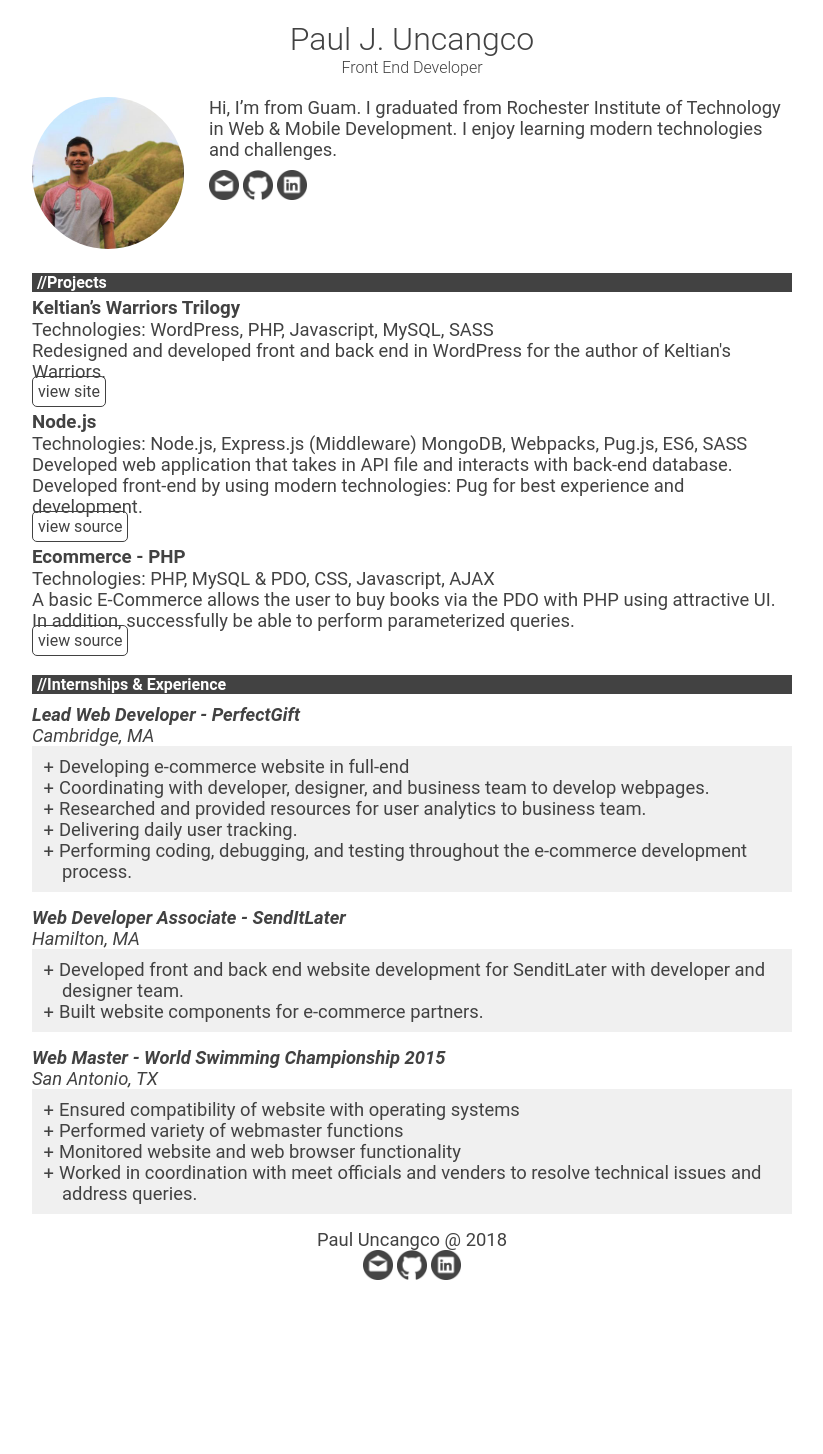
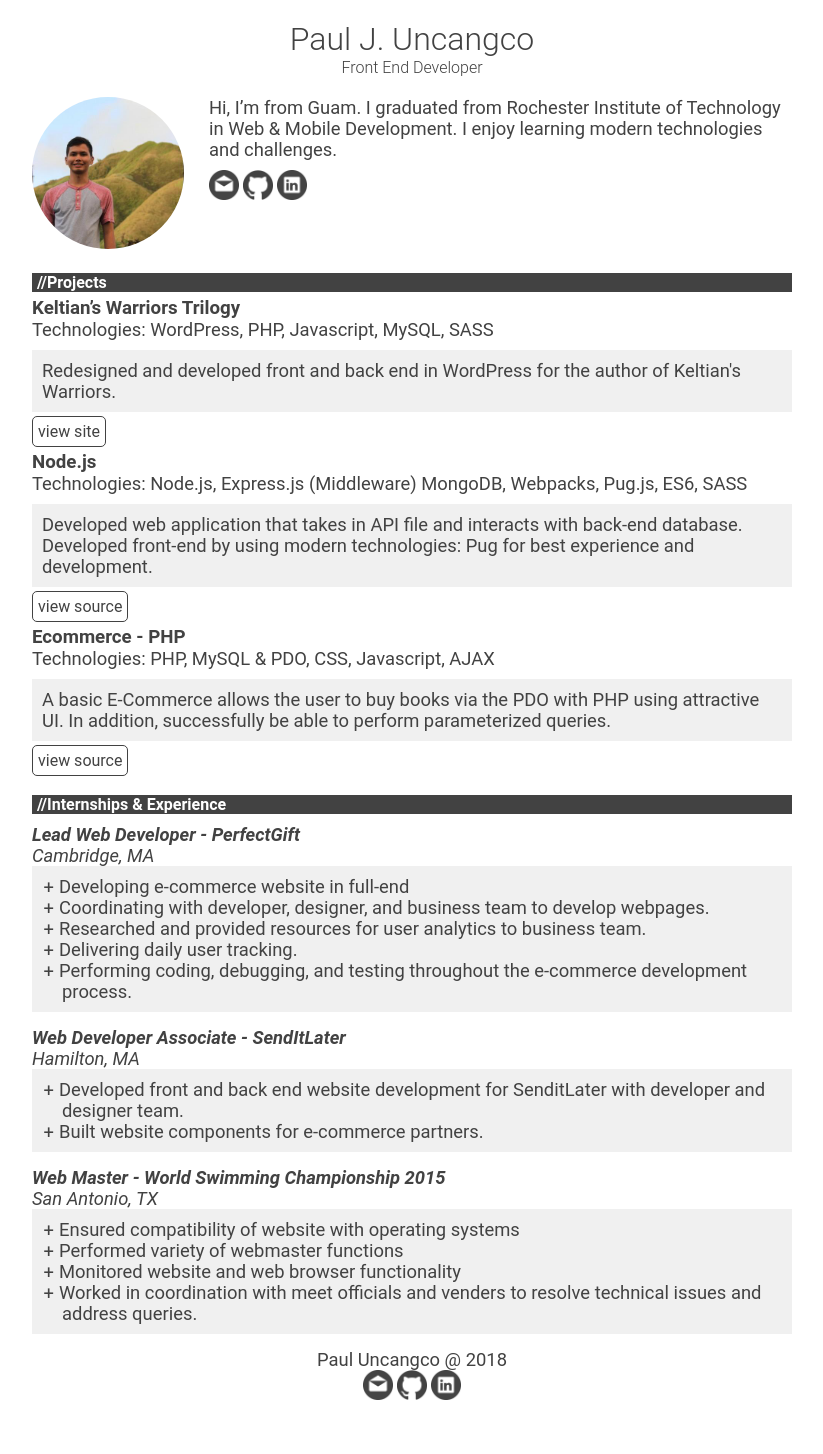
Before and after one commit to islanderTron/islandertron.github.io, a Jekyll site: the page built from index.md, in a window 1280 px wide. Shown: the whole page, without its empty margins (228-1051 px from the left). Built offline with Jekyll 4.4.1, drawn with Linux system fonts in a browser that asks for light colours; a script that is not in the unit is left out; before the commit the page ends 1334 px from its top, so only the background shows below that.

```diff
--- a/_includes/footer.html
+++ b/_includes/footer.html
@@ -1,5 +1,4 @@
 <footer>
     <p>Paul Uncangco @ 2018</p>
     {% include logos.html %}
-    <script src="/assets/main.js"></script>
 </footer>
--- a/_includes/google-analytic.html
+++ b/_includes/google-analytic.html
@@ -1,5 +1,4 @@
 <!-- Global site tag (gtag.js) - Google Analytics -->
-<script async src="https://www.googletagmanager.com/gtag/js?id=UA-87205702-1"></script>
 <script>
   window.dataLayer = window.dataLayer || [];
   function gtag(){dataLayer.push(arguments);}
--- a/_includes/projects.html
+++ b/_includes/projects.html
@@ -1,27 +1,21 @@
 <h2>//Projects</h2>
 <div class="project">
     <h3>Keltian’s Warriors Trilogy</h3>
-    <div class="toggle" onclick="toggle();">
-        <p>Technologies: WordPress, PHP, Javascript, MySQL, SASS</p>
-        <p>Redesigned and developed front and back end in WordPress for the author of Keltian's Warriors.</p>
-        <a href="https://solidaymichael.com" target="_blank">view site</a>
-    </div>
+    <p>Technologies: WordPress, PHP, Javascript, MySQL, SASS</p>
+    <p>Redesigned and developed front and back end in WordPress for the author of Keltian's Warriors.</p>
+    <a href="https://solidaymichael.com" target="_blank">view site</a>
 </div>
 
 <div class="project">
     <h3>Node.js</h3>
-    <div class="toggle" onclick="toggle();">
     <p>Technologies: Node.js, Express.js (Middleware) MongoDB, Webpacks, Pug.js, ES6, SASS</p>
     <p>Developed web application that takes in API file and interacts with back-end database. Developed front-end by using modern technologies: Pug for best experience and development.</p>
     <a href="https://github.com/islanderTron/nodejs-lab" target="_blank">view source</a>
-    </div>
 </div>
 
 <div class="project">
     <h3>Ecommerce - PHP</h3>
-    <div class="toggle" onclick="toggle();">
     <p>Technologies: PHP, MySQL & PDO, CSS, Javascript, AJAX </p>
     <p>A basic E-Commerce allows the user to buy books via the PDO with PHP using attractive UI. In addition, successfully be able to perform parameterized queries.</p>
     <a href="https://github.com/islanderTron/Ecommerce" target="_blank">view source</a>
-    </div>
 </div>
```
